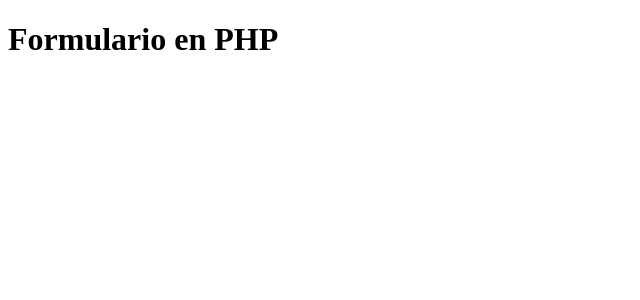
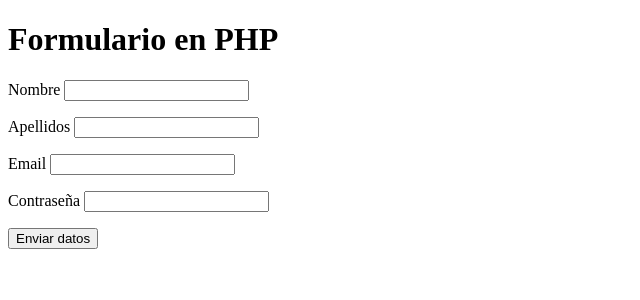
Before and after one commit to fullstack82/Master-php-7, a PHP site: page /formulario.php in a window 1280 px wide. Shown: the top 300 px of the page, without its empty margins (0-640 px from the left). Run offline with PHP 8.4, Linux system fonts and the light colour scheme.

Commit message:
metodo get

```diff
--- a/php7/variables-super-globales/formulario.php
+++ b/php7/variables-super-globales/formulario.php
@@ -7,7 +7,29 @@
 </head>
 
 <body>
-<h1>Formulario en PHP</h1>
+    <h1>Formulario en PHP</h1>
+    <form method="GET" action="recibir.php">
+        <p>
+            <label for="nombre">Nombre</label>
+            <input type="text" name="nombre">
+        </p>
+
+        <p>
+            <label for="apellidos">Apellidos</label>
+            <input type="text" name="apellidos">
+        </p>
+
+        <p>
+            <label for="email">Email</label>
+            <input type="email" name="email">
+        </p>
+        <p>
+            <label for="pass">Contraseña</label>
+            <input type="password" name="pass">
+        </p>
+
+        <input type="submit" value="Enviar datos">
+    </form>
 </body>
 
 </html>
```
Also changed, not shown: php7/variables-super-globales/recibir.php (added, +9 -0 lines).
